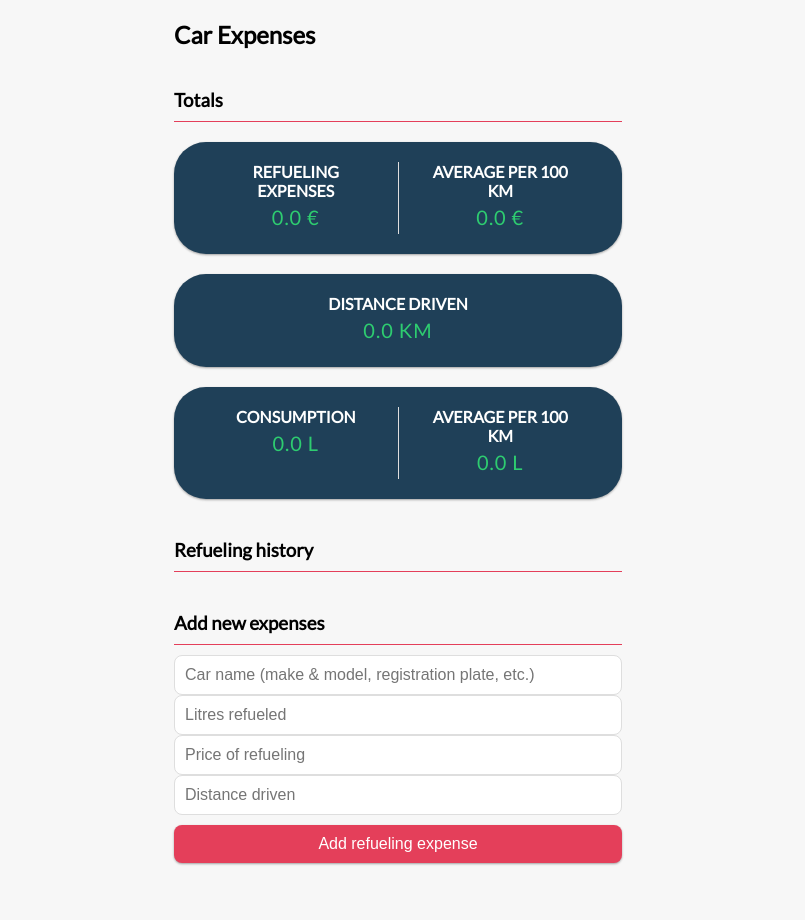
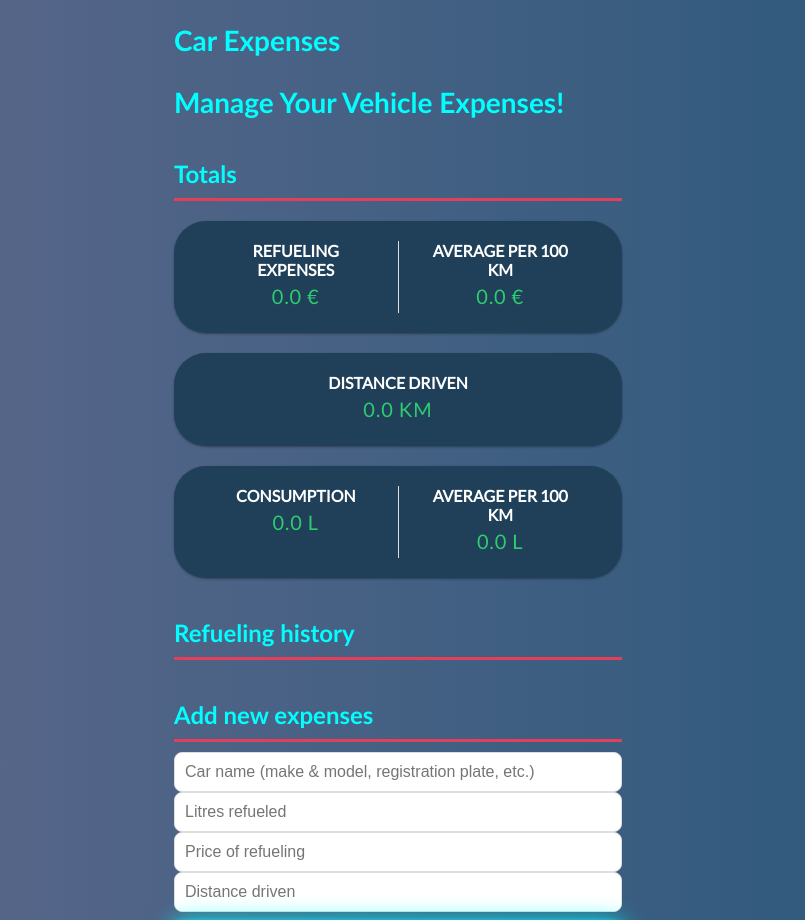
Before and after one commit to arekune/car-expenses, a React (Create React App) app: page / in a window 1280 px wide. Shown: the top 920 px of the page, without its empty margins (242-1047 px from the left). Before the commit the page ends 893 px from the top, so only its background shows below. Built offline with nearby package versions, Linux system fonts and the light colour scheme.

Commit message:
Add background effects and some minor tweaks to the colors and add Manage Your Vehicle Expenses in the Header.js

```diff
--- a/src/App.css
+++ b/src/App.css
@@ -10,6 +10,7 @@
 }
 
 body {
+  position: relative;
   background-color: #f7f7f7;
   display: flex;
   flex-direction: column;
@@ -18,35 +19,22 @@ body {
   min-height: 100vh;
   margin: 0;
   font-family: "Lato", sans-serif;
+  background: linear-gradient(
+    to right, #0D7377,
+    #827397, #115173);
+  background-size: 400% 400%;
+  animation: container 15s infinite ease-in-out;
 }
 
-selector .bubbles span{
-  background: var(--color1);
-  width: var(--size);
-  height: var(--size);
-  display: inline-block;
-  border-radius: 50%;
-  margin: 0 5px;
-  box-shadow: 0 0 0 6px var(--color1-shadow),
-  0 0 50px var(--color1),
-  0 0 100px var(--color1);
-  animation:animate 20s linear infinite;
-  animation-duration: calc(125s/var(--i));
-}
-
-selector .bubbles span:nth-child(even){
-  background: var(--color2);
-  box-shadow: 0 0 0 6px var(--color2-shadow),
-  0 0 50px var(--color2),
-  0 0 100px var(--color2);
-
-}
-@keyframes animate{
+@keyframes container {
   0%{
-      transform: translateY(100vh) scale(0);
+    background-position: 0 50%;
+  }
+  50%{
+    background-position: 100% 50%;
   }
   100%{
-      transform: translateY(-10vh) scale(1);
+    background-position: 0 50%;
   }
 }
 
@@ -58,13 +46,26 @@ selector .bubbles span:nth-child(even){
 h1 {
   letter-spacing: 0.0625rem;
   margin: 0;
+  ;
+}
+
+h2 {
+  font-size: 1.75rem;
+  color: cyan;
+  font-family: 'Gill Sans', 'Gill Sans MT', Calibri, 'Trebuchet MS', sans-serif;
+
 }
 
 h3 {
-  border-bottom: 0.0625rem solid #E43F5A;
+  border-bottom: 0.2rem solid #E43F5A;
   padding-bottom: 0.625rem;
   margin: 2.5rem 0 0.625rem;
+  color: cyan;
+  font-family:'Gill Sans', 'Gill Sans MT', Calibri, 'Trebuchet MS', sans-serif;
+  font-size: 1.5rem;
+
 }
+
 
 h4 {
   margin: 0 1.5rem;
@@ -137,10 +138,13 @@ input[type="number"] {
 
 
 .btn {
+  font-size: 2rem;
+  font-weight: 700;
   cursor: pointer;
-  background-color: #E43F5A;
-  box-shadow: var(--box-shadow);
-  color: #fff;
+  background-color: #1F4058;
+  box-shadow: 0 0 5px cyan,
+  0 0 25px cyan;
+  color: white;
   border: 0;
   display: block;
   font-size: 1rem;
@@ -148,15 +152,21 @@ input[type="number"] {
   padding: 0.625rem;
   width: 100%;
   border-radius: 0.5rem;
+  transition-property: transform;
+  transition-duration: 0.3s;
+  transition-timing-function: ease;
+  transition-delay: 0s;
 }
 
 
 
 .btn:hover {
-  background-color: #CD5C5C;
-  box-shadow: 0 0 5px #F08080,
-  0 0 25px #F08080, 0 0 50px #F08080,
-  0 0 100px #F08080, 0 0 200px #F08080;
+  transform: translateY(5px);
+  background-color: rgb(46, 204, 112);
+  color: black;
+  box-shadow: 0 0 5px rgb(46, 204, 112),
+  0 0 25px rgb(46, 204, 112), 0 0 50px rgb(46, 204, 112),
+  0 0 100px rgb(46, 204, 112), 0 0 200px rgb(46, 204, 112);
 }
 
 
--- a/src/components/Header.js
+++ b/src/components/Header.js
@@ -2,6 +2,7 @@ export const Header = () => {
     return (
         <h2>
             Car Expenses
+            <p>Manage Your Vehicle Expenses!</p>
         </h2>
     )
 }
```
